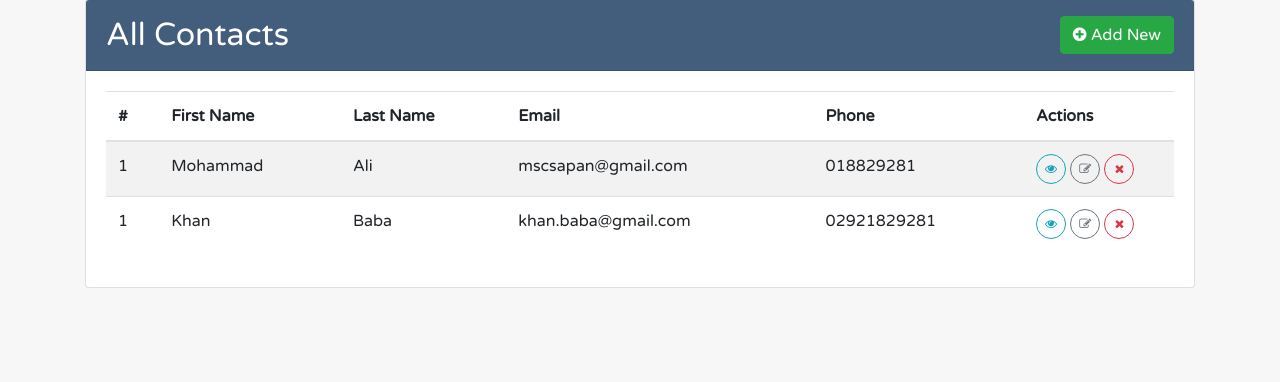
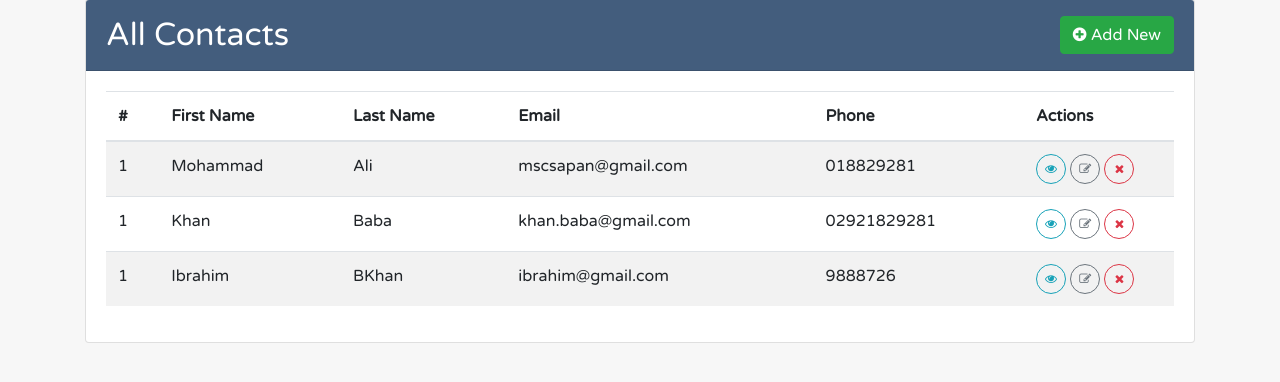
Before and after one commit to mscsapan/django-contact-app, a Django app: page / in a window 1280 px wide. Shown: the part 109-491 px from the top of the page. Run offline with Django 5.2, Linux system fonts and the light colour scheme; some libraries are stand-ins or nearby versions.

```diff
--- a/contactapp/views.py
+++ b/contactapp/views.py
@@ -19,6 +19,13 @@ def home(request):
         'phone':'02921829281',
         'email':'khan.baba@gmail.com'
         },
+         {
+        'id': 3,
+        'first_name':'Ibrahim',
+        'last_name':'BKhan',
+        'phone':'9888726',
+        'email':'ibrahim@gmail.com'
+        },
     ]
     return render(request,'index.html',context={'contents': contents})
 
--- a/templates/index.html
+++ b/templates/index.html
@@ -65,7 +65,7 @@
                     <td>{{ content.email }}</td>
                     <td>{{ content.phone }}</td>
                     <td width="150">
-                      <a href="{% url 'view-contact' 1 %}" class="btn btn-sm btn-circle btn-outline-info"
+                      <a href="{% url 'view-contact' content.id %}" class="btn btn-sm btn-circle btn-outline-info"
                         title="Show"><i class="fa fa-eye"></i></a>
                       <a href="{% url 'add-contact' %}" class="btn btn-sm btn-circle btn-outline-secondary"
                         title="Edit"><i class="fa fa-edit"></i></a>
```
